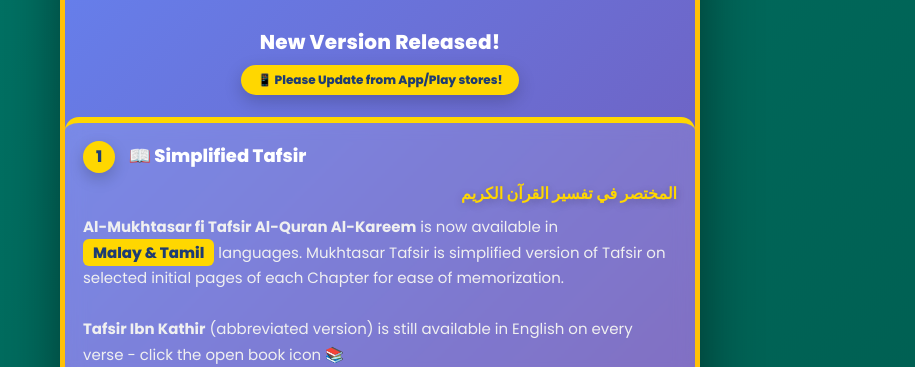
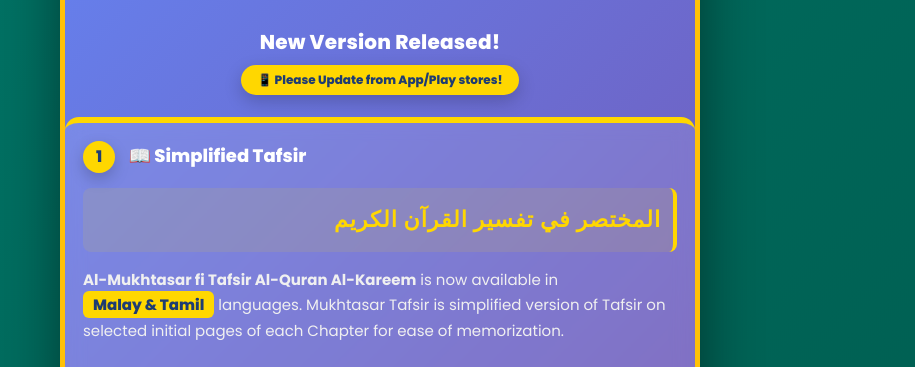
Before and after one commit to aishiek/aishiek.github.io, a plain HTML site: page iHafidhEng.html in a window 1280 px wide. Shown: the part 433-800 px from the top of the page, without its empty margins (260-1175 px from the left). Drawn offline with Linux system fonts and the light colour scheme.

Commit message:
Enhance styling of Arabic text in iHafidhEng.html
Increased font size and adjusted margin for Arabic text. Added padding, background, border, text alignment, and letter spacing to enhance styling.

```diff
--- a/iHafidhEng.html
+++ b/iHafidhEng.html
@@ -246,12 +246,19 @@
 
         .arabic-text {
             color: #ffd700;
-            font-size: 16px;
-            margin: 6px 0 8px 0;
+            font-size: 22px;
+            margin: 15px 0;
             direction: rtl;
             font-weight: 700;
-            text-shadow: 0 2px 8px rgba(0,0,0,0.25);
+            line-height: 1.8;
+            padding: 12px;
+            background: rgba(255, 215, 0, 0.1);
+            border-radius: 8px;
+            border-right: 4px solid #ffd700;
+            text-align: right;
+            letter-spacing: 1px;
         }
+
 
         .update-feature-desc {
             line-height: 1.7;
```
